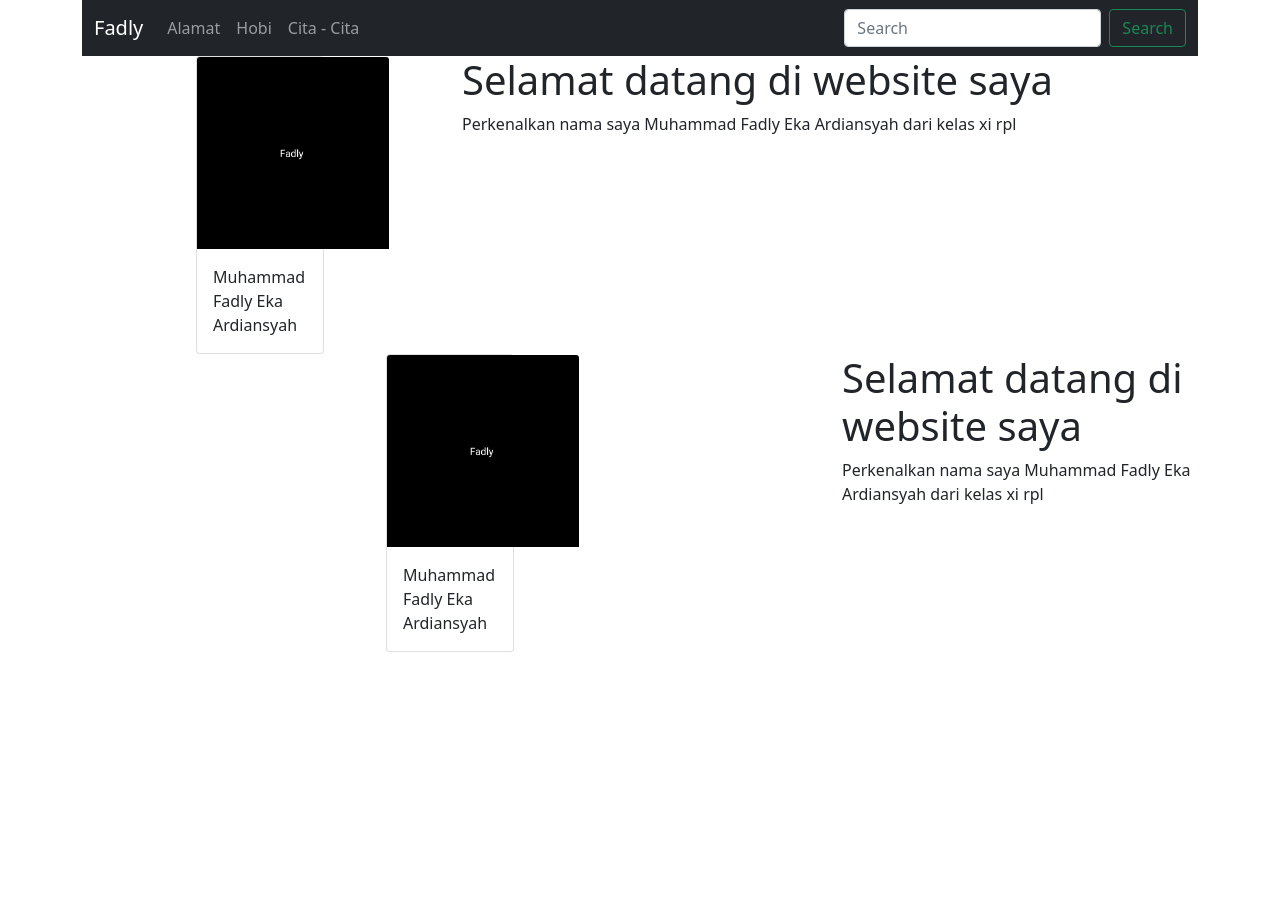
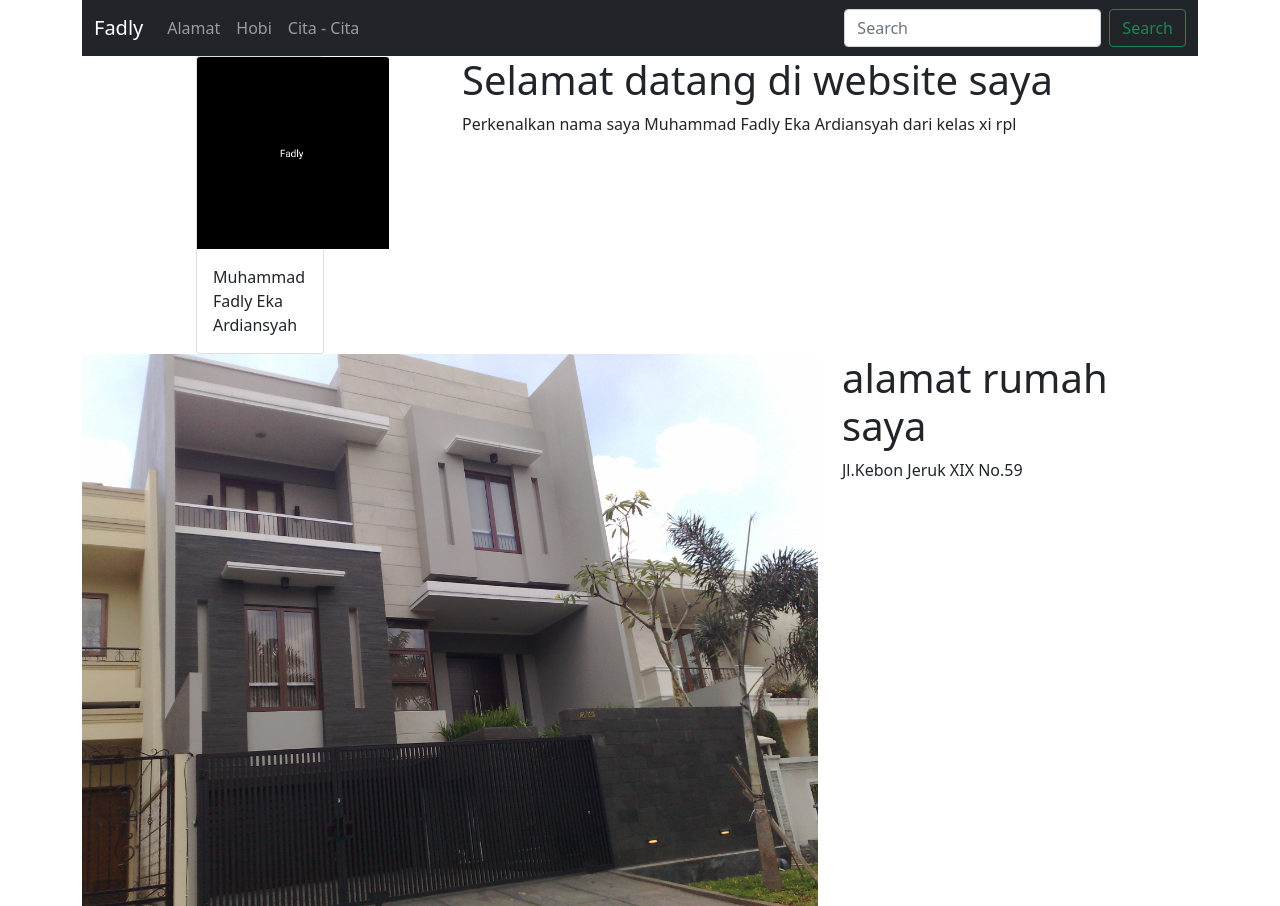
Before and after one commit to MFadly2707/php_dinamis_fadly, a PHP site: page / in a window 1280 px wide. Before the commit the page ends 652 px from the top, so only its background shows below. Run offline with PHP 8.4, Linux system fonts and the light colour scheme.

Commit message:
nambah alamat

```diff
--- a/index.php
+++ b/index.php
@@ -60,18 +60,26 @@
 <div class="container" id=alamat>
   <div class="row">
     <div class="col-8">
-    <div class="card mx-auto" style="width: 8rem;">
-  <img src="assets/img/fadly.jpg" class="card-img-top" style="width: 12rem;">
-    <div class="card-body">
-    <p class="card-text">Muhammad Fadly Eka Ardiansyah</p>
+    <div id="carouselExampleSlidesOnly" class="carousel slide" data-bs-ride="carousel">
+  <div class="carousel-inner">
+    <div class="carousel-item active">
+      <img src="assets/slide/h1.jpg" class="d-block w-100" alt="...">
+    </div>
+    <div class="carousel-item">
+      <img src="assets/slide/h2.jpg" class="d-block w-100" alt="...">
+    </div>
+    <div class="carousel-item">
+      <img src="assets/slide/h3.jpg" class="d-block w-100" alt="...">
     </div>
   </div>
 </div>
+</div>
 <div class="col-4">
-      <h1>Selamat datang di website saya</h1>
-      <p>Perkenalkan nama saya Muhammad Fadly Eka Ardiansyah dari kelas xi rpl</p>
+  <h1>alamat rumah saya</h1>
+  <p>Jl.Kebon Jeruk XIX No.59</p>
     </div>
-  </div>
+</div>
+</div>
 </div>
 <!-- Penutup Content 2 -->
 
```
Also changed, not shown: assets/slide/h1.jpg (added), assets/slide/h2.jpg (added), assets/slide/h3.jpg (added).
